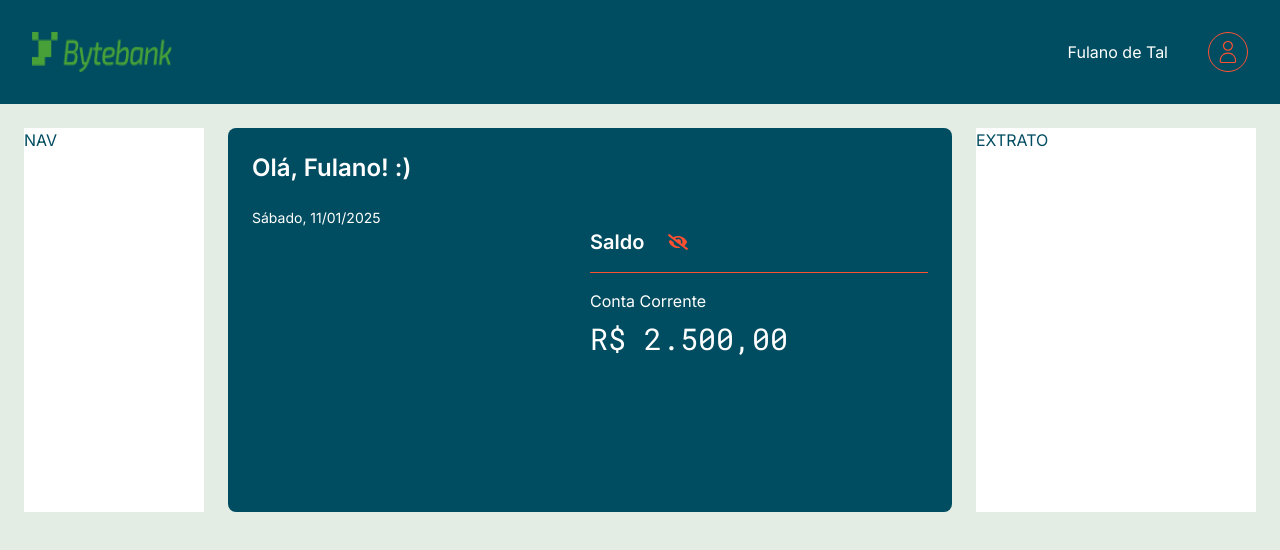
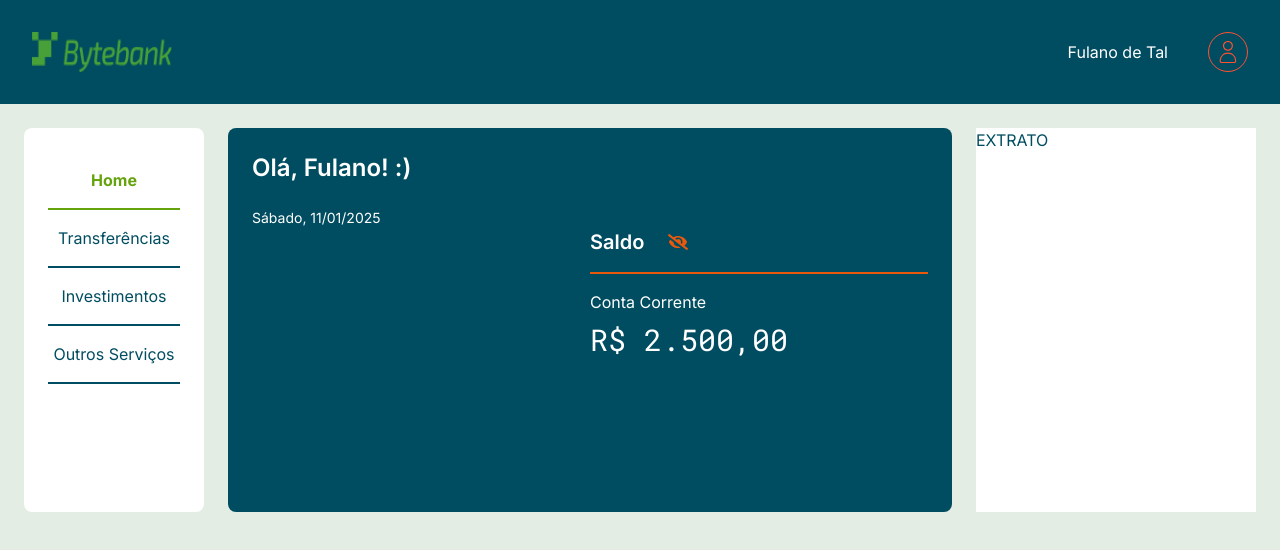
Before and after one commit to sucodelarangela/fiap-tech-challenge-1, a Next.js app: page / in a window 1280 px wide. Shown: the top 550 px of the page. Built offline with nearby package versions, Linux system fonts and the light colour scheme.

Commit message:
feat: add basic sidebar navigation

```diff
--- a/src/app/page.tsx
+++ b/src/app/page.tsx
@@ -1,6 +1,7 @@
 "use client";
+import { useState } from "react";
 import { Header } from "@/components/Header";
-import { useState } from "react";
+import { Sidebar } from "@/components/Sidebar/Sidebar";
 import { FaEye, FaEyeSlash } from "react-icons/fa";
 
 const options: Intl.DateTimeFormatOptions = {
@@ -37,7 +38,7 @@ export default function HomePage() {
       <main className="grid grid-cols-[180px_1fr_280px] gap-6 max-w-7xl m-auto p-6">
         <h1 className="sr-only">Bem vindo ao ByteBank</h1>
 
-        <section className="bg-white">NAV</section>
+        <Sidebar />
 
         <section className="bg-foreground rounded-lg min-h-96 p-6">
           <div className="greetings text-white">
@@ -45,19 +46,19 @@ export default function HomePage() {
             <p className="text-sm capitalize">{dataFormatada}</p>
           </div>
           <div className="summary text-white ml-auto w-1/2">
-            <div className="flex items-center gap-6 border-b border-b-orange pb-4 mb-4">
+            <div className="flex items-center gap-6 border-b-2 border-b-orange-600 pb-4 mb-4">
               <h3>Saldo</h3>
               {isBalanceVisible ? (
                 <FaEye
                   size={20}
-                  className="text-orange"
+                  className="text-orange-600"
                   role="button"
                   onClick={handleBalanceVisibility}
                 />
               ) : (
                 <FaEyeSlash
                   size={20}
-                  className="text-orange"
+                  className="text-orange-600"
                   role="button"
                   onClick={handleBalanceVisibility}
                 >
--- /dev/null
+++ b/src/components/Sidebar/Sidebar.module.css
@@ -0,0 +1,6 @@
+.link {
+  @apply block py-4 border-b-2 border-foreground transition hover:text-lime-500 hover:border-lime-500;
+}
+.link.active {
+  @apply font-bold text-lime-600 border-lime-600 transition hover:text-lime-500 hover:border-lime-500;
+}
--- /dev/null
+++ b/src/components/Sidebar/Sidebar.tsx
@@ -0,0 +1,35 @@
+import { usePathname } from "next/navigation";
+import styles from "./Sidebar.module.css";
+import Link from "next/link";
+
+export function Sidebar() {
+  const pathname = usePathname();
+  const links = [
+    { href: "/", label: "Home" },
+    { href: "/transferencias", label: "Transferências" },
+    { href: "/investimentos", label: "Investimentos" },
+    { href: "/outros-servicos", label: "Outros Serviços" },
+  ];
+
+  return (
+    <section className="bg-white text-center rounded-lg p-6">
+      <nav>
+        <ul>
+          {links.map((link) => (
+            <li key={link.href}>
+              <Link
+                href={link.href}
+                className={`${styles.link} ${
+                  pathname === link.href ? styles.active : ""
+                }`}
+                aria-current={pathname === link.href ? "page" : undefined}
+              >
+                {link.label}
+              </Link>
+            </li>
+          ))}
+        </ul>
+      </nav>
+    </section>
+  );
+}
--- a/tailwind.config.ts
+++ b/tailwind.config.ts
@@ -11,7 +11,6 @@ export default {
       colors: {
         background: "var(--background)",
         foreground: "var(--foreground)",
-        orange: "#FF5031",
       },
       fontFamily: {
         inter: ["Inter", "sans-serif"],
```
